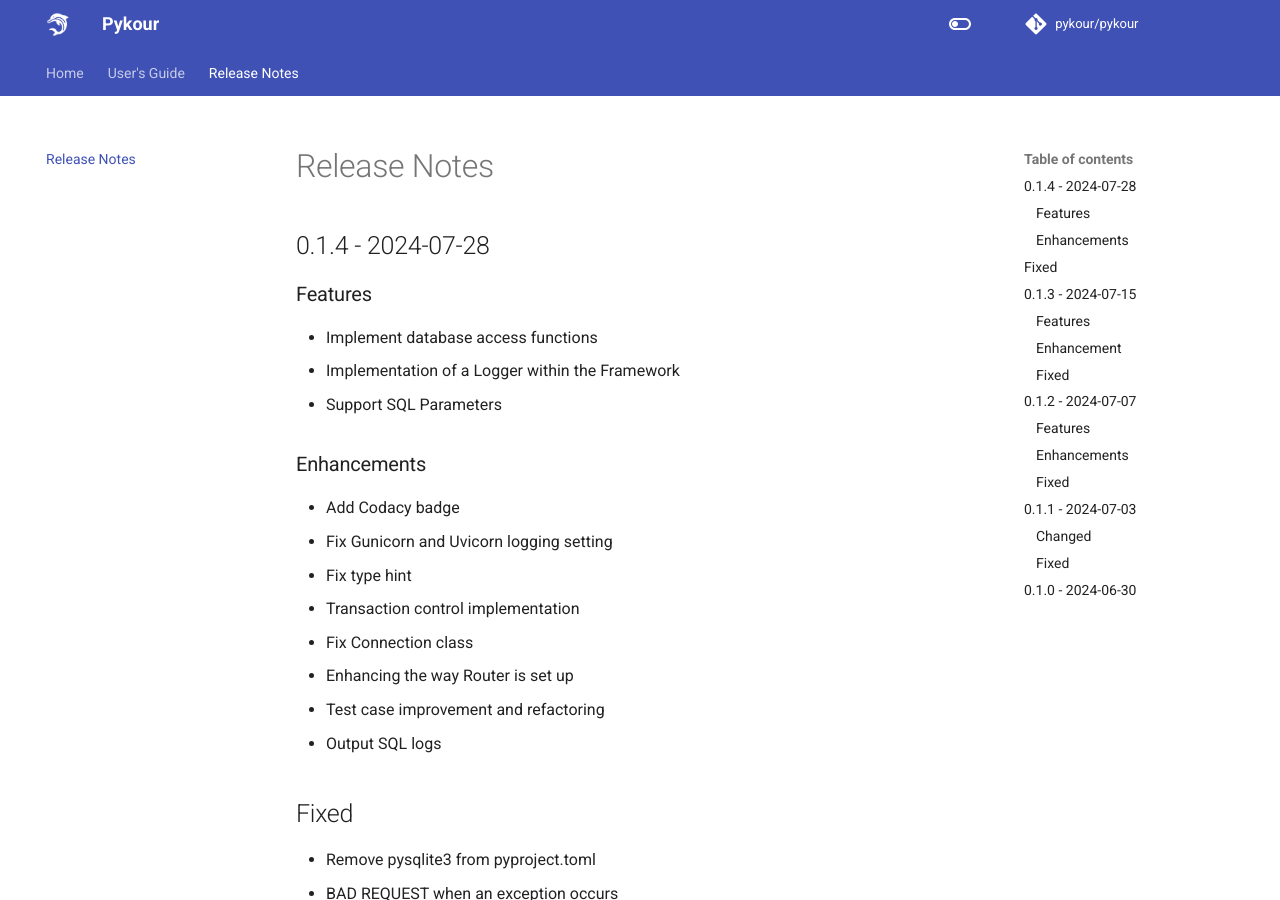
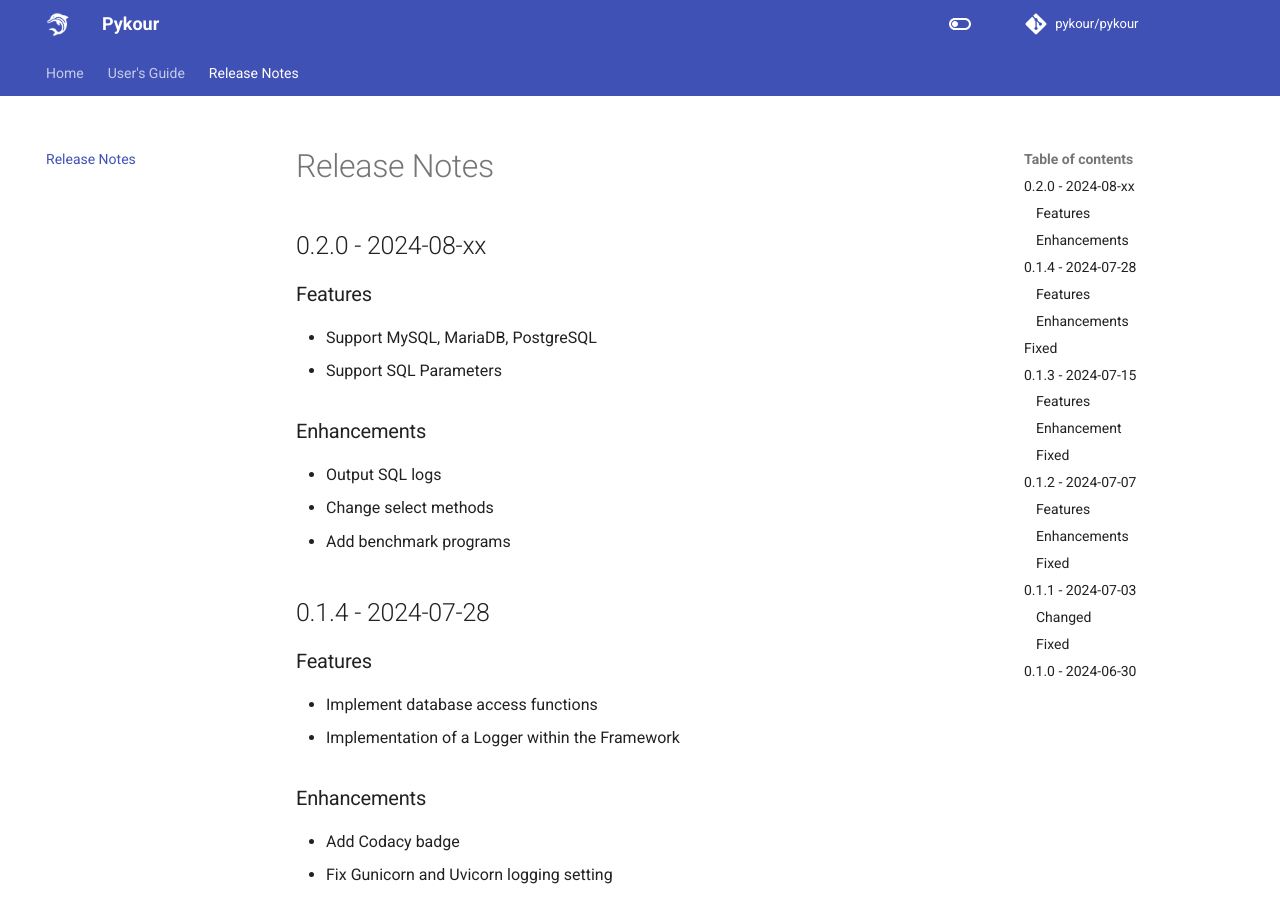
Before and after one commit to pykour/pykour, an MkDocs documentation site: the page built from docs/release-notes.md, in a window 1280 px wide and 900 px high. Built offline with MkDocs 1.6.1 and Material for MkDocs 9.7.7, drawn with Linux system fonts in a browser that asks for light colours; comment, search, counter and statistics services are not loaded.

Commit message:
fix changelog and release notes

```diff
--- a/docs/release-notes.md
+++ b/docs/release-notes.md
@@ -1,4 +1,17 @@
 # Release Notes
+
+## 0.2.0 - 2024-08-xx
+
+### Features
+
+- Support MySQL, MariaDB, PostgreSQL
+- Support SQL Parameters
+
+### Enhancements
+
+- Output SQL logs
+- Change select methods
+- Add benchmark programs
 
 ## 0.1.4 - 2024-07-28
 
```
Also changed, not shown: other parts of docs/release-notes.md (+0 -2 lines), 1 other file.
